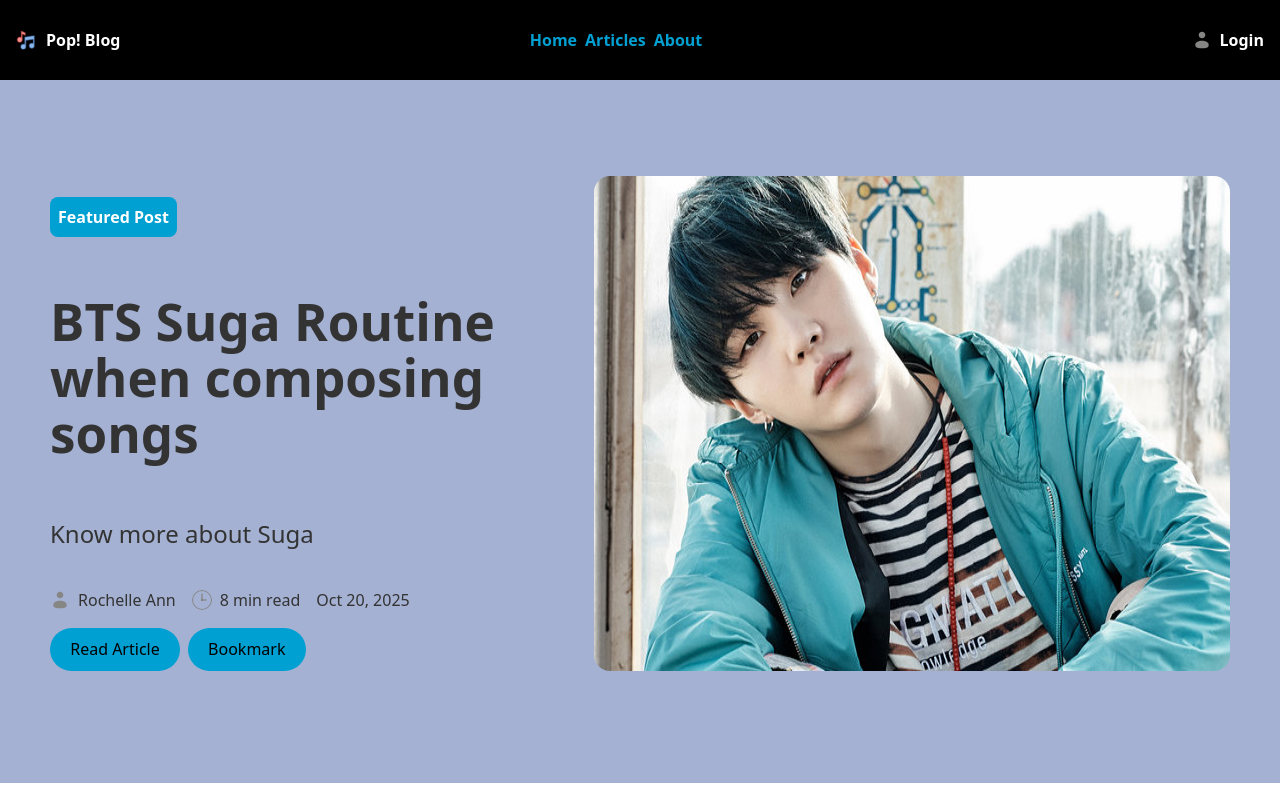
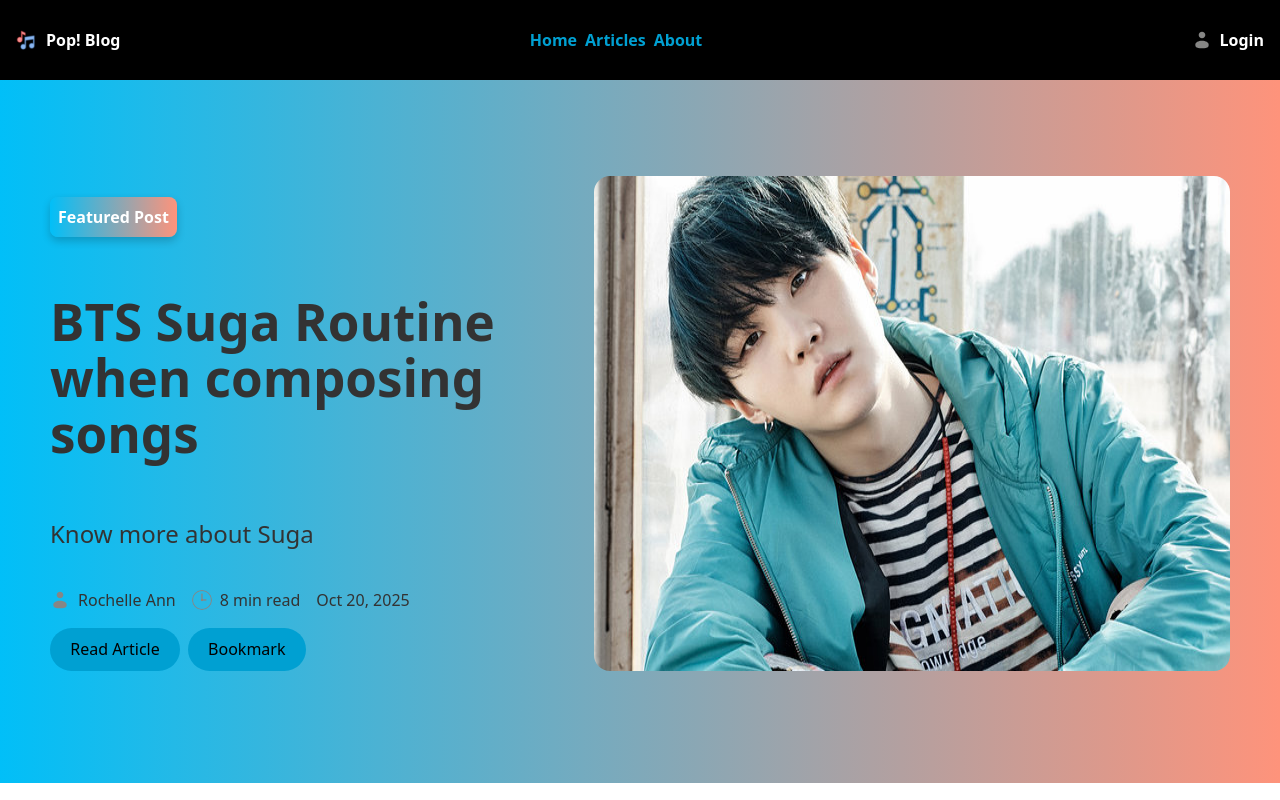
Before and after one commit to rochelle-pedralba/pop-blog, a React (Vite) app in the folder frontend/: page / in a window 1280 px wide. Shown: the top 800 px of the page. Built offline with nearby package versions, Linux system fonts and the light colour scheme.

Commit message:
Add style to featured post

```diff
--- a/frontend/src/App.css
+++ b/frontend/src/App.css
@@ -64,7 +64,7 @@
 .feature-post {
   display: flex;
   width: 100%;
-  background: #a4b1d2;
+  background: linear-gradient(to right, #01bff8, #fe937b);
   padding-top: 6rem;
   padding-bottom: 7rem;
 
@@ -76,7 +76,8 @@
 
     h4 {
       color: #ffffff;
-      background-color: #00a0d2;
+      background: linear-gradient(to right, #01bff8, #fe937b);
+      box-shadow: 0 4px 8px rgba(0, 0, 0, 0.2);
       padding: 0.5rem;
       border-radius: 0.5rem;
       text-align: start;
```
